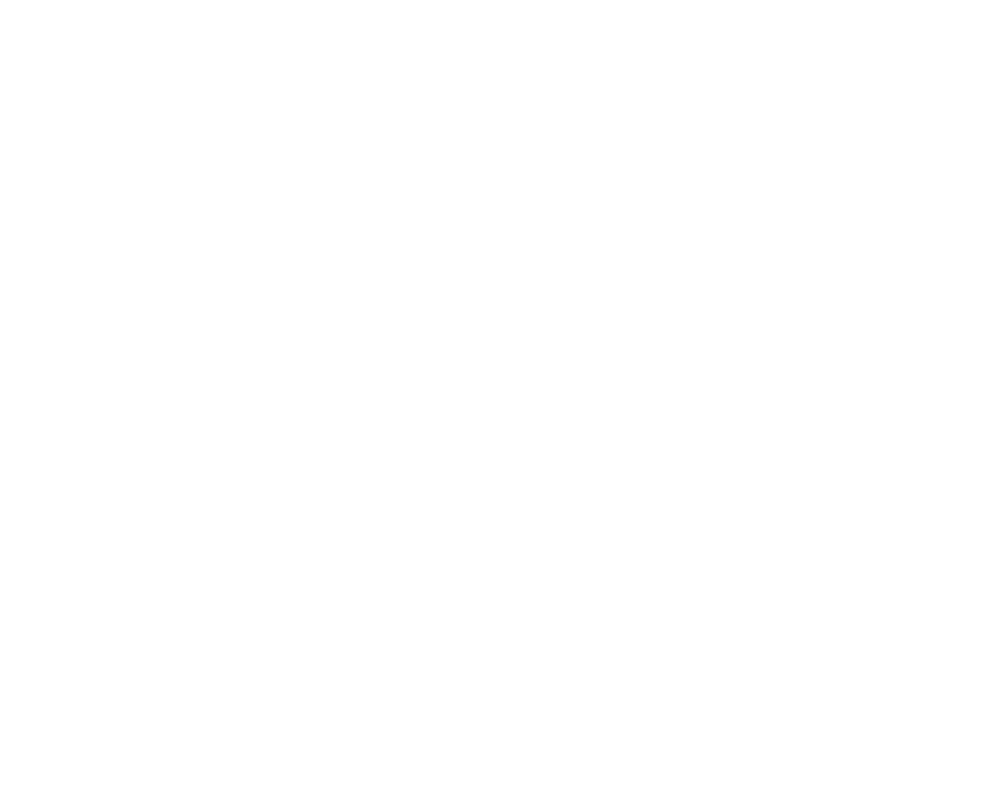
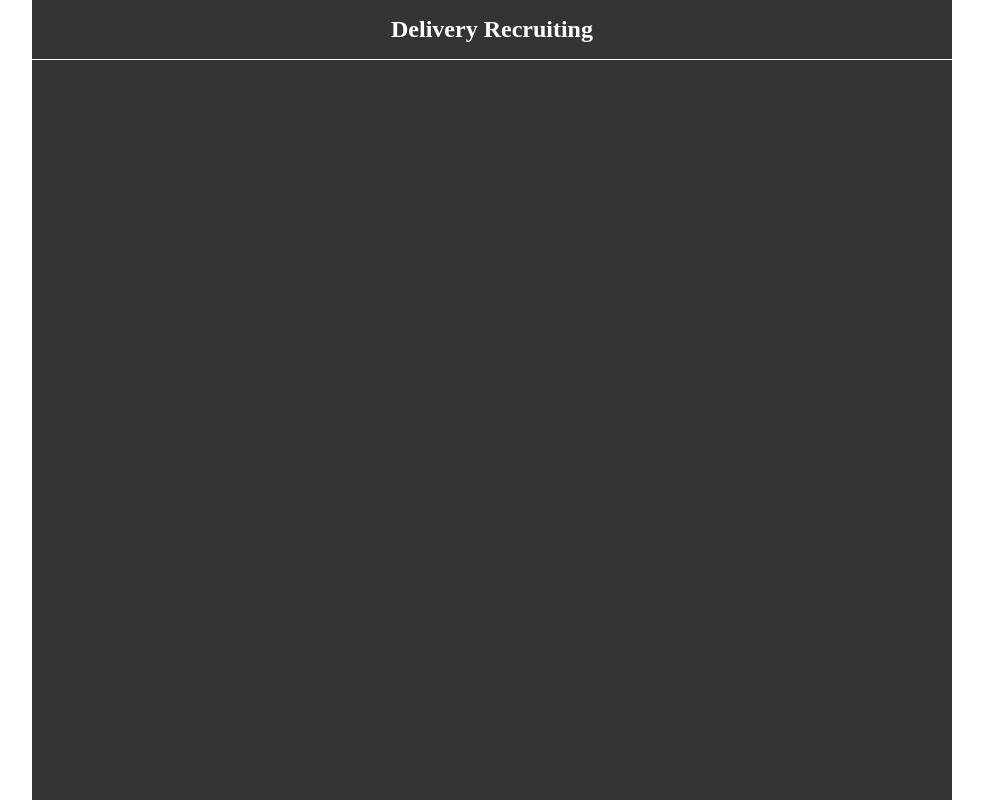
Before and after one commit to hsjung02/Delivery-Recruiting, a React (Create React App) app in the folder front-end/: page / in a window 1280 px wide. Shown: the whole page, without its empty margins (148-1131 px from the left). Built offline with nearby package versions, Linux system fonts and the light colour scheme.

Commit message:
2. Made container and sidebar button

```diff
--- /dev/null
+++ b/front-end/src/App.css
@@ -0,0 +1,9 @@
+* {
+    box-sizing: border-box;
+    margin: 0;
+}
+
+button {
+    background-color: inherit;
+    border: none;
+}
--- a/front-end/src/App.jsx
+++ b/front-end/src/App.jsx
@@ -1,5 +1,8 @@
+import Container from "./Container/Container";
+import "./App.css";
+
 function App() {
-  return <div></div>;
+  return <Container></Container>;
 }
 
 export default App;
--- /dev/null
+++ b/front-end/src/Container/Container.jsx
@@ -0,0 +1,16 @@
+import classes from "./Container.module.css";
+import buttonImage from "../assets/menu-button.png";
+import SidebarButton from "../UI/SidebarButton";
+
+function Container(props) {
+  return (
+    <div className={classes.container}>
+      <header className={classes.header}>
+        <SidebarButton />
+        <h2>Delivery Recruiting</h2>
+      </header>
+    </div>
+  );
+}
+
+export default Container;
--- /dev/null
+++ b/front-end/src/Container/Container.module.css
@@ -0,0 +1,23 @@
+.container {
+    background-color: #343434;
+    width: 100vw;
+    height: 100vh;
+    color: white;
+}
+
+.header {
+    display: flex;
+    justify-content: center;
+    align-items: center;
+    height: 60px;
+    border-bottom: 1px solid #fff;
+    position: relative;
+}
+
+@media screen and (min-width: 992px) {
+    .container {
+        width: 920px;
+        height: 800px;
+        margin: 0 auto;
+    }
+}
--- /dev/null
+++ b/front-end/src/UI/SidebarButton.jsx
@@ -0,0 +1,12 @@
+import classes from "./SidebarButton.module.css";
+import buttonImage from "../assets/menu-button.png";
+
+function SidebarButton(props) {
+  return (
+    <button type="button" className={classes.button} onClick={props.onClick}>
+      <img src={buttonImage} alt="button" className={classes["button-image"]} />
+    </button>
+  );
+}
+
+export default SidebarButton;
--- /dev/null
+++ b/front-end/src/UI/SidebarButton.module.css
@@ -0,0 +1,22 @@
+.button {
+    width: 50px;
+    height: 50px;
+    position: absolute;
+    left: 5px;
+    text-align: center;
+}
+
+.button-image {
+    width: 25px;
+    height: 25px;
+    position: absolute;
+    top: 50%;
+    left: 50%;
+    transform: translate(-50%, -50%);
+}
+
+@media screen and (min-width: 992px) {
+    .button {
+        display: none;
+    }
+}
```
Also changed, not shown: front-end/src/assets/menu-button.png (added).
